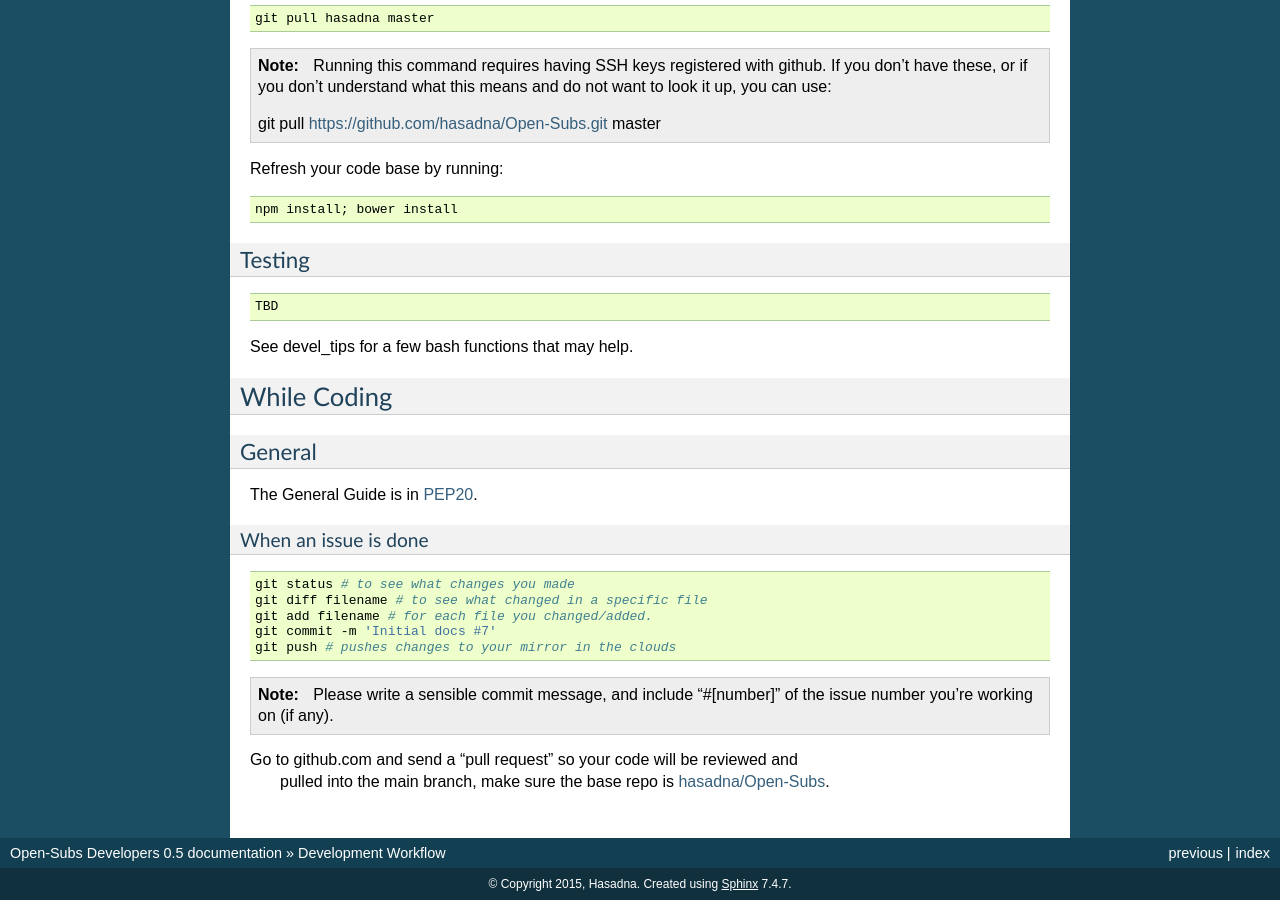
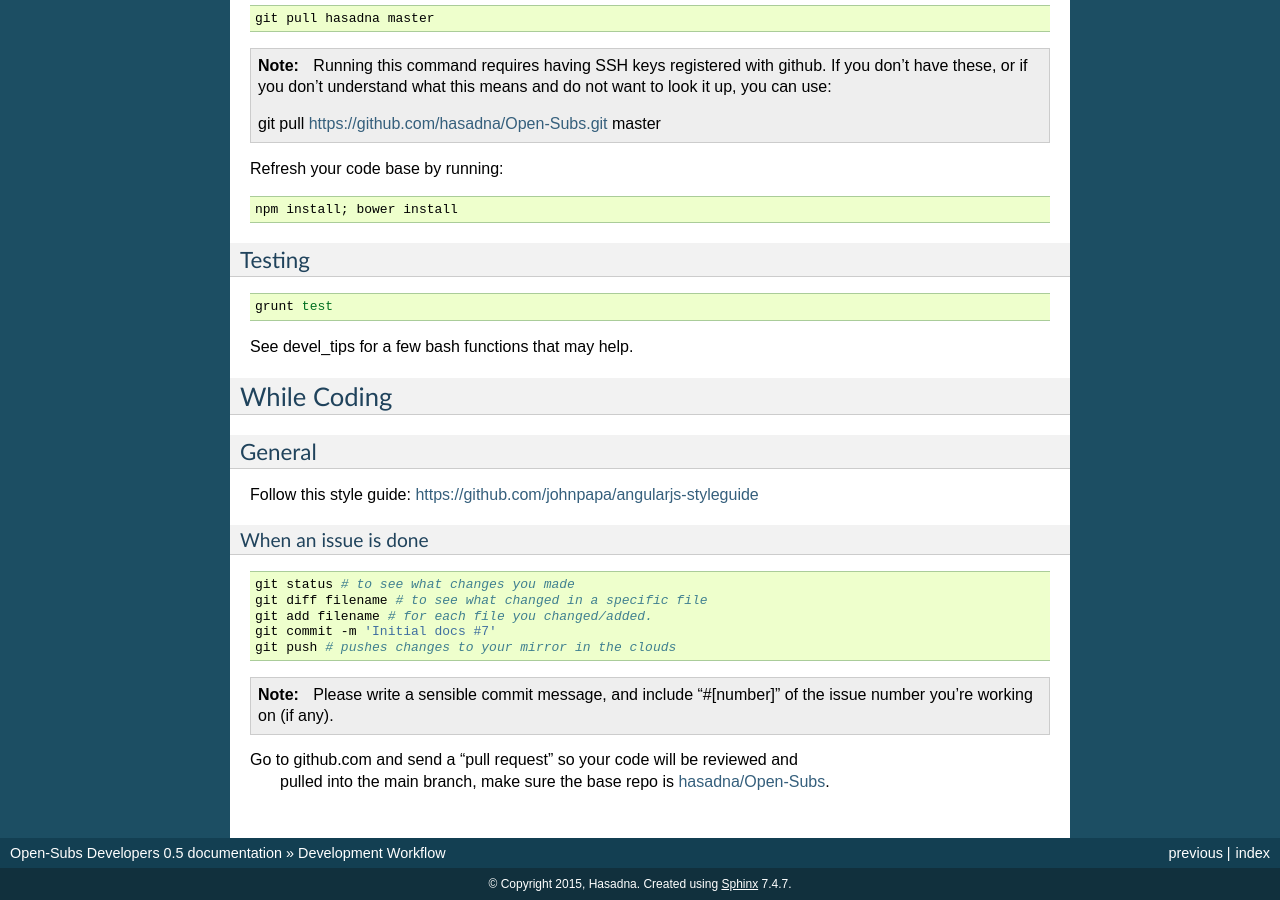
Before and after one commit to hasadna/Open-Subs, a Sphinx documentation site: the page built from docs/dev/source/workflow.rst, in a window 1280 px wide and 900 px high, scrolled down 734 px. Built offline with Sphinx 7.4.7, drawn with Linux system fonts in a browser that asks for light colours; pages that are not in the unit, such as notebooks, are missing from menus.

Commit message:
some updates for angular

```diff
--- a/docs/dev/source/workflow.rst
+++ b/docs/dev/source/workflow.rst
@@ -71,7 +71,7 @@ Testing
 
 .. code-block:: sh
 
-    TBD
+    grunt test
 
 
 See :ref:`devel_tips` for a few bash functions that may help.
@@ -82,7 +82,7 @@ While Coding
 General
 ---------
 
-The General Guide is in PEP20_.
+Follow this style guide: https://github.com/johnpapa/angularjs-styleguide
 
 When an issue is done
 ~~~~~~~~~~~~~~~~~~~~~~~
```
